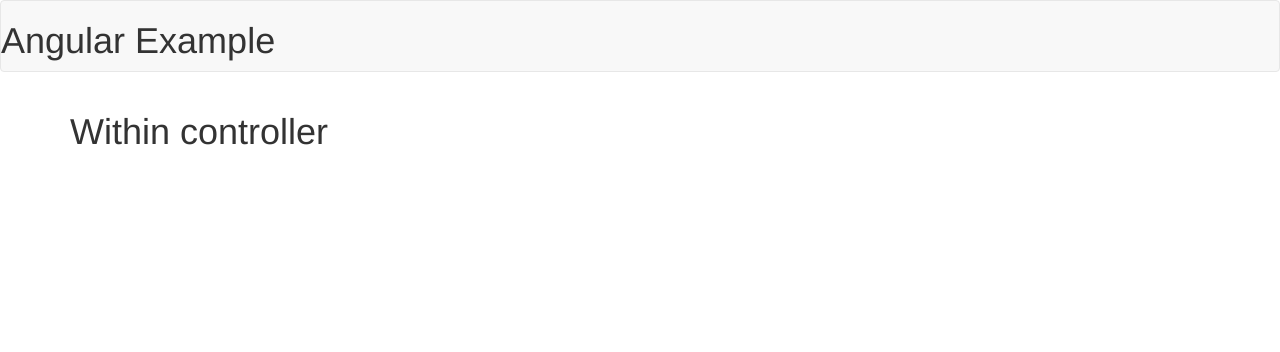
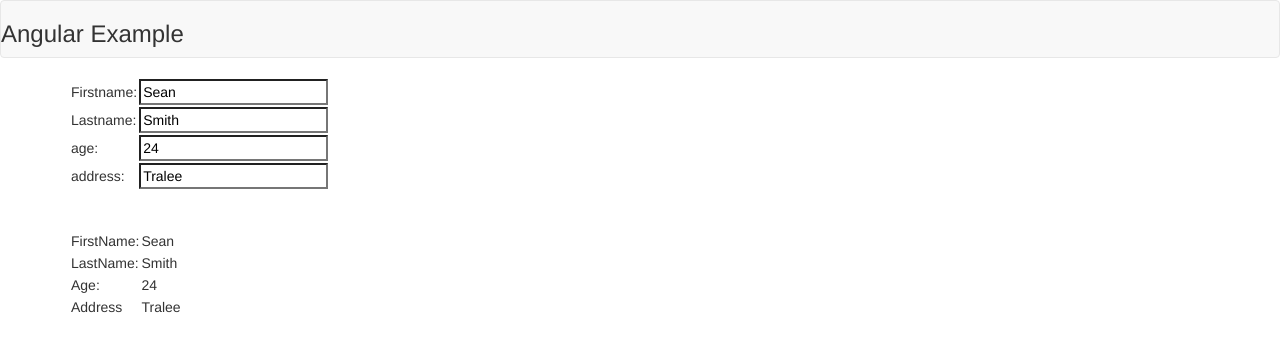
Before and after one commit to pafennell/Angular1, a plain HTML site: page Views/index.html in a window 1280 px wide. Drawn offline with nearby package versions, Linux system fonts and the light colour scheme.

Commit message:
Arrays and lists

```diff
--- a/Views/index.html
+++ b/Views/index.html
@@ -1,3 +1,4 @@
+<!-- Angular Dynamic Update -->
 <!DOCTYPE html>
 <html lang=en-ir ng-app="myApp">
     <head>
@@ -10,14 +11,82 @@
     </head>
     <body>
         <nav class="navbar navbar-default" role="navigation">
-            <h1> Angular Example</h1>
+            <h3> Angular Example</h3>
             <div class="navbar-header">
             </div>
         </nav>
 
         <div class="container">
-            <div ng-Controller="mainController"> <!-- reference the controller from app.js this will be the view for the model e.g. mainController-->
-                <h1> Within controller</h1>
+            <div ng-Controller="mainController">
+                <table>
+                    <tr>
+                        <td>
+                           Firstname:
+                        </td>
+                        <td>
+                            <input ng-model="employee.firstname">
+                        </td>
+                    </tr>
+                    <tr>
+                        <td>
+                            Lastname:
+                        </td>
+                        <td>
+                            <input ng-model="employee.lastname">
+                        </td>
+                    </tr>
+                    <tr>
+                        <td>
+                            age:
+                        </td>
+                        <td>
+                            <input ng-model="employee.age">
+                        </td>
+                    </tr>
+                    <tr>
+                        <td>
+                           address:
+                        </td>
+                        <td>
+                            <input ng-model="employee.address">
+                        </td>
+                    </tr>
+                </table>
+                <br /><br />
+                <table>
+                    <tr>
+                        <td>
+                            FirstName:
+                        </td>
+                        <td>
+                             {{ employee.firstname }}
+                        </td>
+                    </tr>
+                    <tr>
+                        <td>
+                            LastName:
+                        </td>
+                        <td>
+                             {{ employee.lastname }}
+                        </td>
+                    </tr>
+                    <tr>
+                        <td>
+                            Age:
+                        </td>
+                        <td>
+                             {{ employee.age }}
+                        </td>
+                    </tr>
+                    <tr>
+                             <td>
+                                 Address
+                             </td>
+                        <td>
+                             {{ employee.address }}
+                        </td>
+                    </tr>
+                </table>
             </div>
         </div>
     </body>
--- a/scripts/app.js
+++ b/scripts/app.js
@@ -1,8 +1,14 @@
+// Angular Example of setting up controller and calling function
 var myApp = angular.module('myApp', []);  //declare a variable so that everything declared inside of it can be accessed trough this variable e.g. add to html attribute so everything within the page can be accessed
 
 myApp.controller('mainController', function($scope) { // declare a controller
-   console.log($scope);
-
+   var employee = {
+       firstname: "Sean",
+       lastname: "Smith",
+       age: "24",
+       address: "Tralee"
+   };
+    $scope.employee = employee;
 });
 
  var Person = function(firstname, lastname) {  // this creates an object
@@ -23,5 +29,5 @@ function logPerson(person){ // create an object of that type
  var john = new Person('John', 'Doe');
 logPerson(john); // call the function
 
-console.log(searchPeople);
+console.log(searchPeople); //display as string
 console.log(angular.injector().annotate(searchPeople)); // display as array
```
Also changed, not shown: Views/Default.html (+51 -1 lines), Views/Index2.html (added, +34 -0 lines), scripts/app2.js (added, +10 -0 lines), scripts/app3.js (added, +33 -0 lines).
